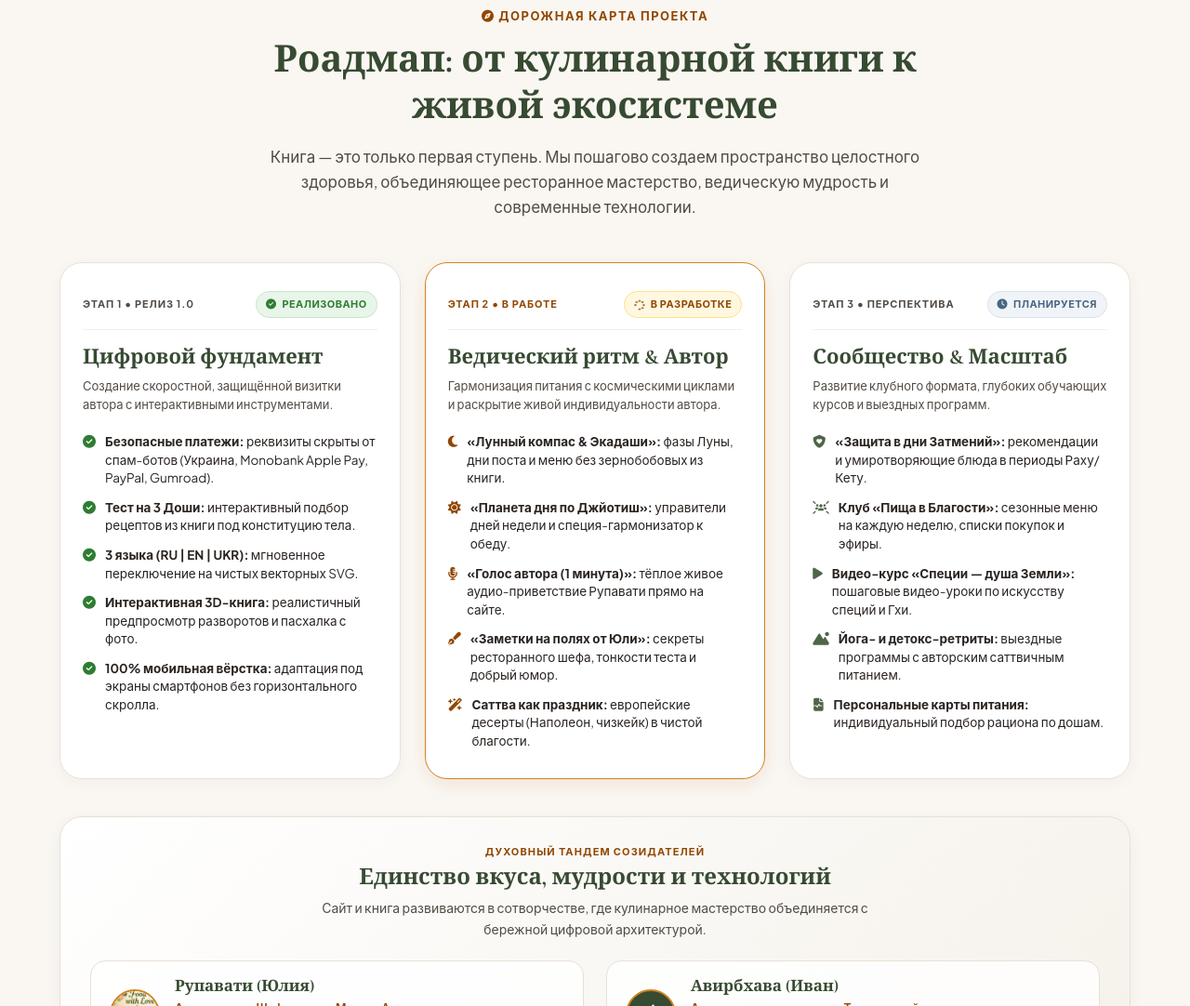
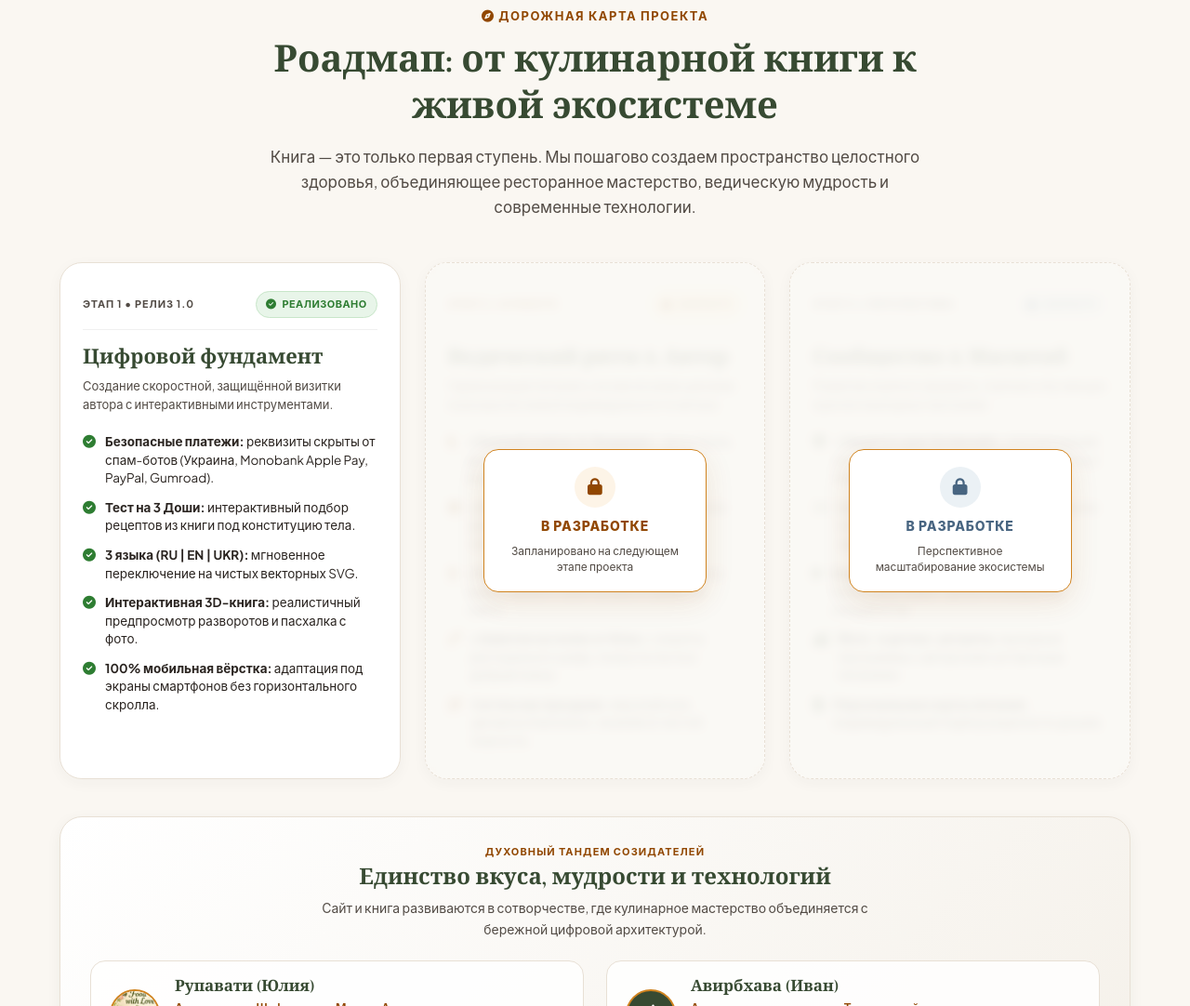
Before and after one commit to IvanK-9/rupavati-book, a plain HTML site: page index.html in a window 1280 px wide. Shown: the part 6728-7810 px from the top of the page at 93% size. Drawn offline with nearby package versions, Linux system fonts and the light colour scheme.

Commit message:
feat: mask stages 2 & 3 with in-development frosted lock curtains

```diff
--- a/assets/style.css
+++ b/assets/style.css
@@ -1319,6 +1319,86 @@ img {
 .roadmap-card.active-phase {
   border-color: var(--color-saffron);
   box-shadow: 0 6px 20px rgba(184, 91, 53, 0.12);
+}
+
+/* OVERLAY «В РАЗРАБОТКЕ» ДЛЯ ЭТАПОВ 2 И 3 */
+.roadmap-card.locked-stage {
+  position: relative;
+  overflow: hidden;
+  border: 1.5px dashed var(--color-border);
+  background: #FCFAF7;
+}
+
+.roadmap-card.locked-stage:hover {
+  transform: none;
+  box-shadow: 0 4px 16px rgba(43, 62, 45, 0.04);
+}
+
+.roadmap-card.locked-stage .rm-card-content-masked {
+  filter: blur(3.5px);
+  opacity: 0.35;
+  user-select: none;
+  pointer-events: none;
+}
+
+.rm-lock-curtain {
+  position: absolute;
+  top: 0;
+  left: 0;
+  right: 0;
+  bottom: 0;
+  background: rgba(250, 248, 244, 0.72);
+  backdrop-filter: blur(4px);
+  display: flex;
+  flex-direction: column;
+  align-items: center;
+  justify-content: center;
+  padding: 24px;
+  text-align: center;
+  z-index: 10;
+  border-radius: var(--radius-lg);
+}
+
+.rm-lock-sign {
+  display: inline-flex;
+  flex-direction: column;
+  align-items: center;
+  gap: 8px;
+  background: #FFFFFF;
+  border: 1.5px solid var(--color-saffron);
+  border-radius: var(--radius-md);
+  padding: 18px 22px;
+  box-shadow: 0 10px 30px rgba(145, 71, 0, 0.12);
+  max-width: 240px;
+}
+
+.rm-lock-icon {
+  width: 44px;
+  height: 44px;
+  border-radius: 50%;
+  background: var(--color-saffron-soft);
+  color: var(--color-saffron-text);
+  display: flex;
+  align-items: center;
+  justify-content: center;
+  font-size: 18px;
+}
+
+.rm-lock-title {
+  font-family: var(--font-sans);
+  font-size: 14px;
+  font-weight: 800;
+  letter-spacing: 0.06em;
+  text-transform: uppercase;
+  color: var(--color-saffron-text);
+  margin: 0;
+}
+
+.rm-lock-desc {
+  font-size: 12px;
+  color: var(--color-text-muted);
+  line-height: 1.4;
+  margin: 0;
 }
 
 .rm-card-header {
--- a/index.html
+++ b/index.html
@@ -653,10 +653,18 @@
         </div>
 
         <!-- ФАЗА 2: В РАЗРАБОТКЕ -->
-        <div class="roadmap-card active-phase">
+        <div class="roadmap-card locked-stage">
+          <div class="rm-lock-curtain">
+            <div class="rm-lock-sign">
+              <div class="rm-lock-icon"><i class="fa-solid fa-lock"></i></div>
+              <div class="rm-lock-title">В разработке</div>
+              <p class="rm-lock-desc">Запланировано на следующем этапе проекта</p>
+            </div>
+          </div>
+          <div class="rm-card-content-masked">
             <div class="rm-card-header">
               <span class="rm-phase-tag" style="color: var(--color-saffron-text);">Этап 2 • В работе</span>
-            <span class="rm-badge in-progress"><i class="fa-solid fa-spinner fa-spin"></i> В разработке</span>
+              <span class="rm-badge in-progress"><i class="fa-solid fa-lock"></i> Закрыто</span>
             </div>
             <h3>Ведический ритм & Автор</h3>
             <p class="rm-card-desc">Гармонизация питания с космическими циклами и раскрытие живой индивидуальности автора.</p>
@@ -668,12 +676,21 @@
               <li><i class="fa-solid fa-wand-magic-sparkles"></i> <div><strong>Саттва как праздник:</strong> европейские десерты (Наполеон, чизкейк) в чистой благости.</div></li>
             </ul>
           </div>
+        </div>
 
         <!-- ФАЗА 3: ПЛАНИРУЕТСЯ -->
-        <div class="roadmap-card">
+        <div class="roadmap-card locked-stage">
+          <div class="rm-lock-curtain">
+            <div class="rm-lock-sign">
+              <div class="rm-lock-icon" style="background: #EBF1F5; color: #486581;"><i class="fa-solid fa-lock"></i></div>
+              <div class="rm-lock-title" style="color: #486581;">В разработке</div>
+              <p class="rm-lock-desc">Перспективное масштабирование экосистемы</p>
+            </div>
+          </div>
+          <div class="rm-card-content-masked">
             <div class="rm-card-header">
               <span class="rm-phase-tag">Этап 3 • Перспектива</span>
-            <span class="rm-badge planned"><i class="fa-solid fa-clock"></i> Планируется</span>
+              <span class="rm-badge planned"><i class="fa-solid fa-lock"></i> Закрыто</span>
             </div>
             <h3>Сообщество & Масштаб</h3>
             <p class="rm-card-desc">Развитие клубного формата, глубоких обучающих курсов и выездных программ.</p>
@@ -684,6 +701,7 @@
               <li><i class="fa-solid fa-mountain-sun"></i> <div><strong>Йога- и детокс-ретриты:</strong> выездные программы с авторским саттвичным питанием.</div></li>
               <li><i class="fa-solid fa-file-waveform"></i> <div><strong>Персональные карты питания:</strong> индивидуальный подбор рациона по дошам.</div></li>
             </ul>
+          </div>
         </div>
       </div>
 
```
Lines whose indentation alone changed are shown as unchanged.
